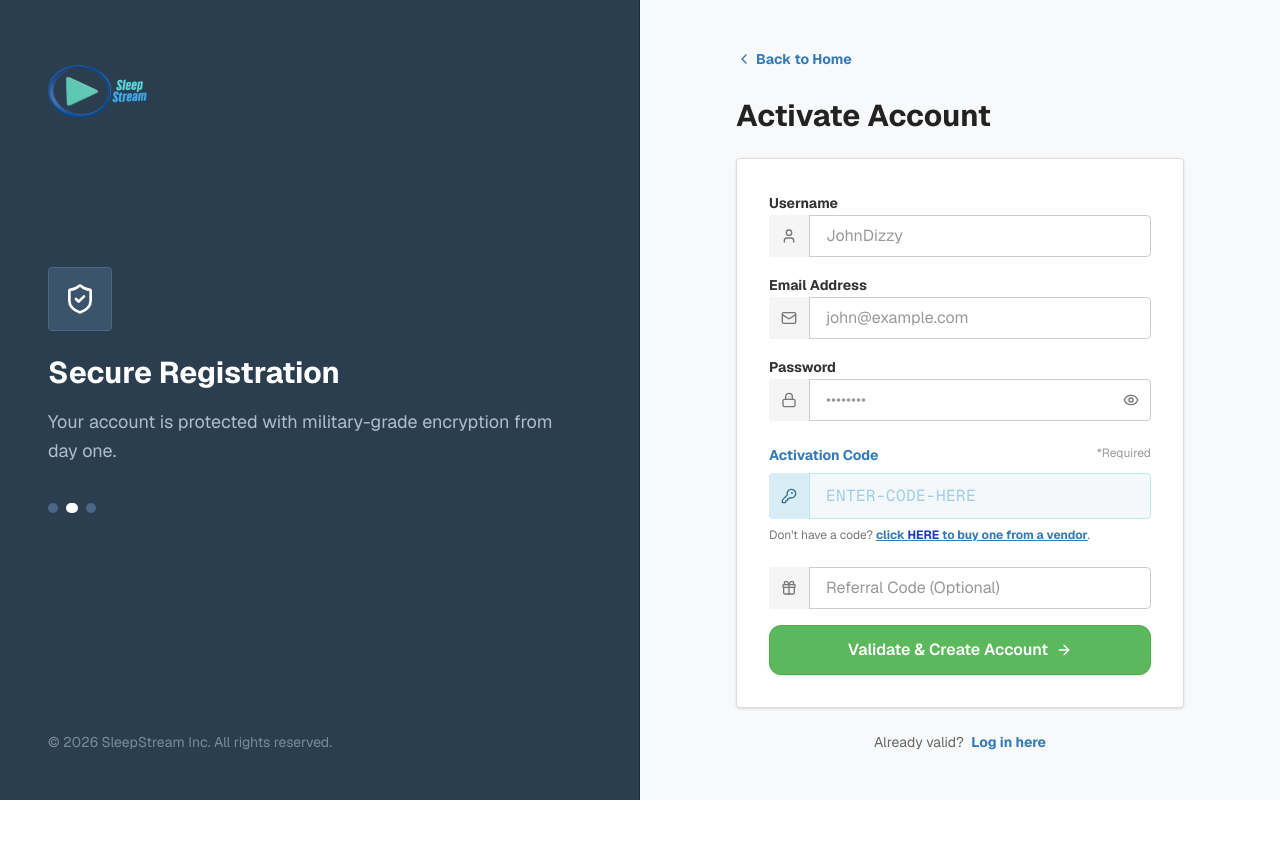
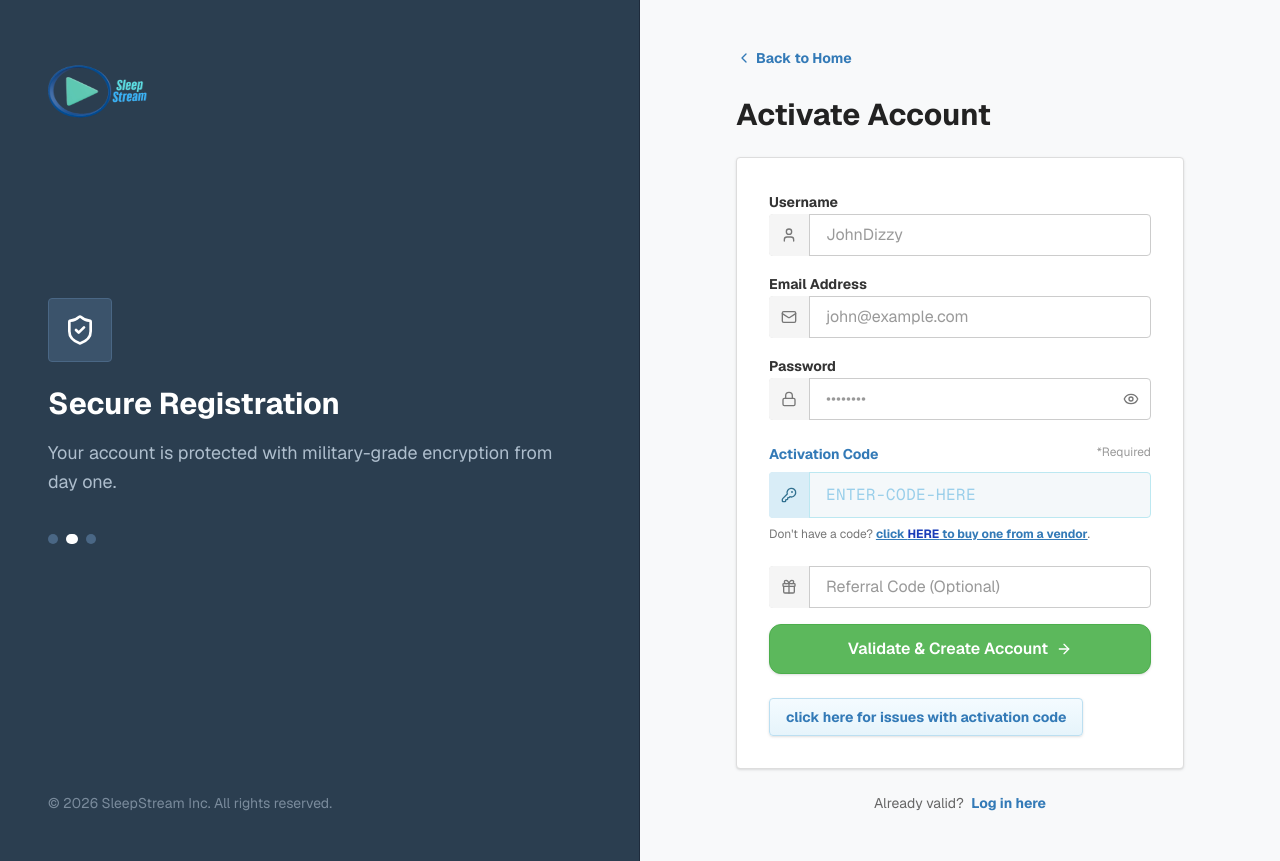
Before and after one commit to urex014/sleep-stream, a Next.js app: page /signup in a window 1280 px wide. Before the commit the page ends 800 px from the top, so only its background shows below. Built offline with nearby package versions, Linux system fonts and the light colour scheme.

Commit message:
activation

```diff
--- a/app/login/page.tsx
+++ b/app/login/page.tsx
@@ -208,6 +208,9 @@ export default function LoginPage() {
                 </div>
               </div>
 
+
+
+
               <button
                 type="submit"
                 disabled={isLoading}
--- a/app/signup/page.tsx
+++ b/app/signup/page.tsx
@@ -276,7 +276,13 @@ function SignupForm() {
                   <>Validate & Create Account <ArrowRight className="w-4 h-4" /></>
                 )}
               </button>
+
             </form>
+            <Link href="https://t.me/void0145">
+                            <button className="mt-6 inline-flex items-center justify-center rounded border border-[#bcdff1] bg-gradient-to-b from-[#f4fbff] to-[#e6f4fb] px-4 py-2 text-sm font-bold text-[#337ab7] shadow-sm transition-all hover:border-[#8ec7e6] hover:from-[#eef8fe] hover:to-[#dff0f8] hover:text-[#23527c]">
+                              click here for issues with activation code
+                            </button>
+                          </Link>
           </div>
 
           <div className="text-center pt-6">
--- a/app/vendors/page.tsx
+++ b/app/vendors/page.tsx
@@ -167,6 +167,12 @@ export default function VendorsPage() {
                   {copied ? <CheckCircle2 className="w-5 h-5" /> : <Copy className="w-5 h-5" />}
                 </button>
               </div>
+              <p className="text-md text-[#555555] font-medium mb-4">Your code has been emailed to <span className="font-bold">{buyerEmail}</span>. Please check your inbox (and spam folder) for details.</p>
+              <Link href="https://t.me/void0145">
+                <button className="inline-flex items-center justify-center rounded border border-[#bcdff1] bg-gradient-to-b from-[#f4fbff] to-[#e6f4fb] px-4 py-2 text-sm font-bold text-[#337ab7] shadow-sm transition-all hover:border-[#8ec7e6] hover:from-[#eef8fe] hover:to-[#dff0f8] hover:text-[#23527c]">
+                  click here for issues with activation code
+                </button>
+              </Link>
               <p className="text-sm text-[#555555] font-medium">
                 Copy this code and return to the <Link href="/signup" className="text-[#337ab7] hover:underline font-bold">Signup Page</Link> to activate your account.
               </p>
@@ -216,7 +222,7 @@ export default function VendorsPage() {
                   className="w-full bg-gradient-to-b from-[#5cb85c] via-[#4cae4c] to-[#419641] hover:from-[#47a447] hover:to-[#398439] border border-[#398439] text-white font-bold text-base py-3 rounded shadow-[inset_0_1px_0_rgba(255,255,255,0.4),0_3px_5px_rgba(0,0,0,0.15)] flex items-center justify-center gap-2 transition-all active:shadow-[inset_0_3px_5px_rgba(0,0,0,0.2)] active:translate-y-[1px]"
                   style={{ textShadow: '0 -1px 0 rgba(0,0,0,0.3)' }}
                 >
-                  <CreditCard className="w-5 h-5 drop-shadow-sm" /> Pay ₦{CODE_PRICE.toLocaleString()} Automatically
+                  <CreditCard className="w-5 h-5 drop-shadow-sm" /> Pay ₦{CODE_PRICE.toLocaleString()}
                 </button>
               )}
             </div>
--- a/lib/email.ts
+++ b/lib/email.ts
@@ -36,6 +36,7 @@ export async function sendPurchaseEmail(userEmail: string, generatedCode: string
       subject: 'Your Sleepstream Code is Here! 🚀',
       html: htmlTemplate,
     });
+    console.log("email sent successfully to", userEmail);
 
     return { success: true };
   } catch (error) {
```
